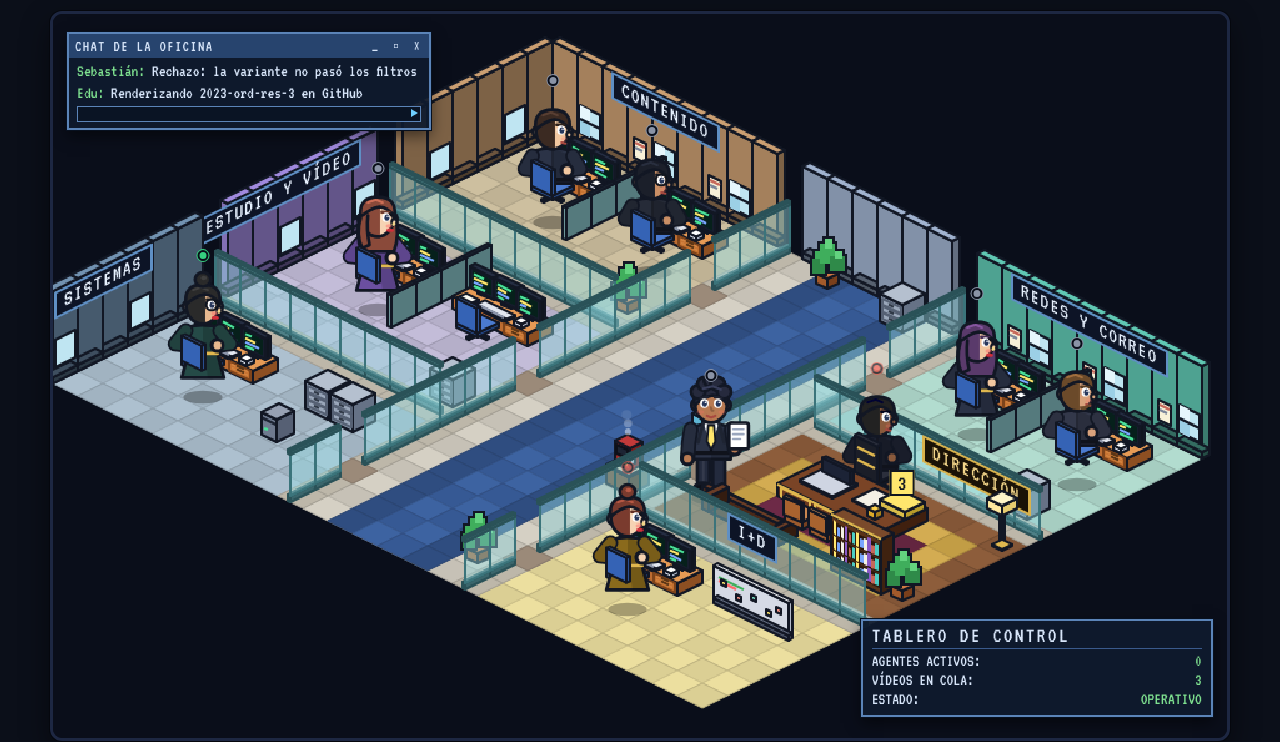
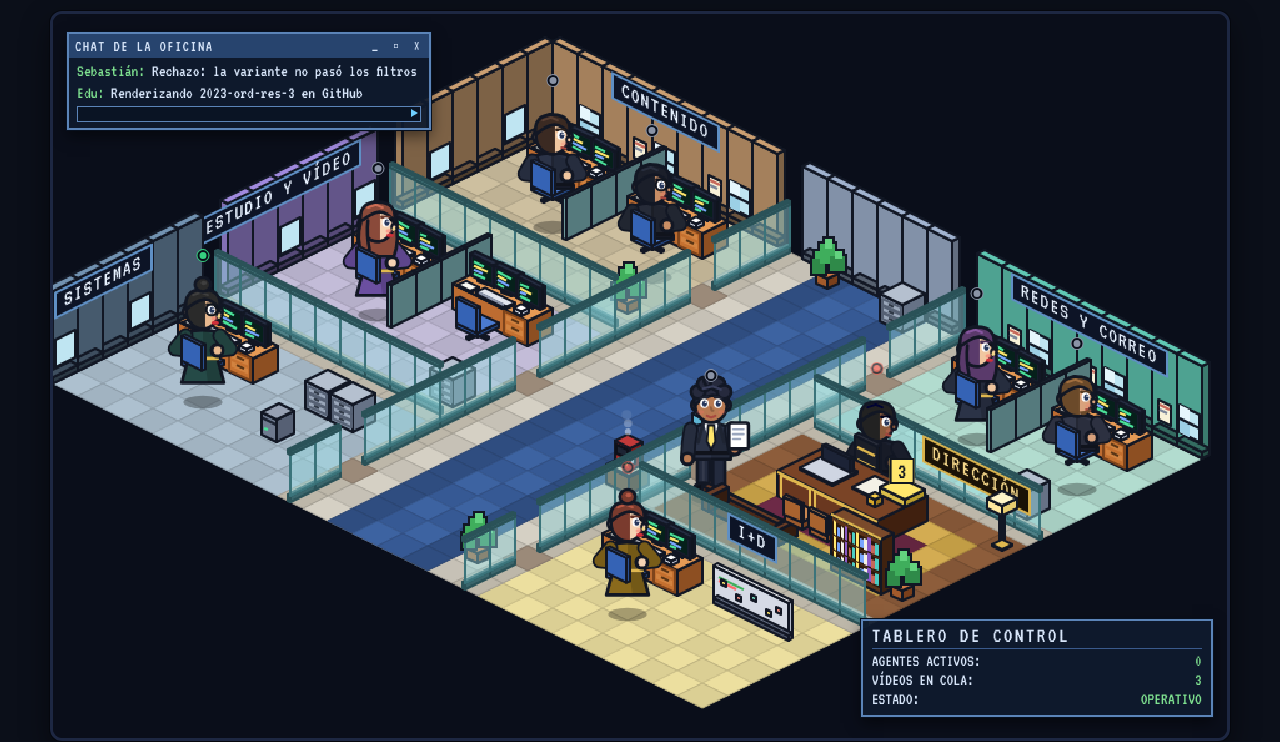
Before and after one commit to mdmatematicasweb/oficina-agentes, a plain HTML site: page index.html in a window 1280 px wide. Shown: the part 95-837 px from the top of the page. Drawn offline with nearby package versions, Linux system fonts and the light colour scheme; animation ran at ten frames a second.

Commit message:
fix: mesas más altas y sentados algo más bajos
Co-Authored-By: Claude Sonnet 5.5 <noreply@anthropic.com>
Claude-Session: https://claude.ai/code/session_011HiZDNL6NG7nUYkiSeYtSe

```diff
--- a/index.html
+++ b/index.html
@@ -152,7 +152,7 @@ function dibujaAgente(a){cx.save();
  const sit=!mov&&Math.abs(a.x-a.seat[0])<.05&&Math.abs(a.y-a.seat[1])<.05;
  const front=mov&&a.face>0,fem=!!a.fem,SK=a.skin||SKIN,SKd=sh(SK,.78),hc=a.hair,hcl=sh(hc,1.5),coat=a.coat,cd=sh(coat,.7);
  const bob=mov?(ph?-1.5:0):0;
- cx.translate(Math.round(sx0),Math.round(sy0+6)+(sit?15:0));cx.scale(1.3,1.3);cx.lineJoin='round';cx.lineCap='round';
+ cx.translate(Math.round(sx0),Math.round(sy0+6)+(sit?19:0));cx.scale(1.3,1.3);cx.lineJoin='round';cx.lineCap='round';
  const draw=(fn,fill,ol,lw)=>{cx.beginPath();fn();if(fill){cx.fillStyle=fill;cx.fill()}if(ol!==false){cx.strokeStyle=OL;cx.lineWidth=lw||2;cx.stroke()}};
  const E=(x,y,rx,ry,fill,ol)=>draw(()=>cx.ellipse(x,y+bob,rx,ry,0,0,7),fill,ol);
  const RR=(x,y,w,h,r,fill,ol)=>draw(()=>cx.roundRect(x,y+bob,w,h,r),fill,ol);
@@ -239,22 +239,22 @@ function rotulo(txt,plano,pos,centro,h0,oro){cx.save();cx.font='17px VT323, mono
  cx.fillStyle=oro?'#f3d68a':'#e8f2ff';cx.fillText(txt,0,0);cx.restore()}
 // ---------- Muebles ----------
 function monitor(mx,my,mw,seed,t){
- box(mx+mw/2-.18,my+.05,.36,.15,1.5,5,'#2b3550','#1f273a','#181f30');
- box(mx,my,mw,.22,8.5,6,'#252d42','#161d2d','#10151f');screen(mx,my,mw,.22,8.5,6,seed,t)}
+ box(mx+mw/2-.18,my+.05,.36,.15,1.5,10,'#2b3550','#1f273a','#181f30');
+ box(mx,my,mw,.22,8.5,11,'#252d42','#161d2d','#10151f');screen(mx,my,mw,.22,8.5,11,seed,t)}
 function mesa(k,t){const s=ST[k],[x,y,w,d]=s.desk;
- const D=k==='D',cs=D?['#7a4426','#5a2e19','#40200f']:['#e69a55','#bd6c31','#8d4f22'];box(x,y,w,d,5,0,...cs);if(D)line3(x,y+d,4.6,'#e0b84f',[x+w,y+d]);
+ const D=k==='D',cs=D?['#7a4426','#5a2e19','#40200f']:['#e69a55','#bd6c31','#8d4f22'];box(x,y,w,d,10,0,...cs);if(D)line3(x,y+d,9.6,'#e0b84f',[x+w,y+d]);
  if(k==='D'){
   // despacho: mesa grande con portátil, lámpara, plumier y bandeja
-  quadY(x+.15,x+1.3,y+d,.8,4.2,'#6a3820','#e0b84f');quadY(x+1.5,x+2.7,y+d,.8,4.2,'#6a3820','#e0b84f');
-  box(x+.4,y+.5,1.3,1.0,.8,5,'#cfd5e2','#a3abbf','#838ba0');box(x+.5,y+.55,1.1,.14,5.5,5.8,'#2a3248','#1c2336','#141a29');
-  box(x+2.2,y+.3,.9,.9,.5,5,'#f4f1e6','#d7d1bd','#b9b29a');box(x+3.1,y+1.2,.3,.3,3,5,'#ffd24a','#d9a92a','#a8801c')}
+  quadY(x+.15,x+1.3,y+d,.8,9.2,'#6a3820','#e0b84f');quadY(x+1.5,x+2.7,y+d,.8,9.2,'#6a3820','#e0b84f');
+  box(x+.4,y+.5,1.3,1.0,.8,10,'#cfd5e2','#a3abbf','#838ba0');box(x+.5,y+.55,1.1,.14,5.5,10.8,'#2a3248','#1c2336','#141a29');
+  box(x+2.2,y+.3,.9,.9,.5,10,'#f4f1e6','#d7d1bd','#b9b29a');box(x+3.1,y+1.2,.3,.3,3,10,'#ffd24a','#d9a92a','#a8801c')}
  else{
   // pedestal con cajones al final de la mesa
-  quadY(x+w-.95,x+w-.08,y+d,.7,4.6,'#c4702f','#7e441b');
-  for(const h of[1.9,3.2])quadY(x+w-.85,x+w-.18,y+d,h,h+.9,'#d28340',null),line3(x+w-.66,y+d,h+.45,'#5a3515',[x+w-.36,y+d]);
+  quadY(x+w-.95,x+w-.08,y+d,.7,9.6,'#c4702f','#7e441b');
+  for(const h of[2.8,6.2])quadY(x+w-.85,x+w-.18,y+d,h,h+2.2,'#d28340',null),line3(x+w-.66,y+d,h+1.1,'#5a3515',[x+w-.36,y+d]);
   monitor(x+.1,y+.18,.95,k.charCodeAt(0),AG[k].typing?t:0);monitor(x+1.02,y+.14,.95,k.charCodeAt(0)+1,AG[k].typing?t:0);monitor(x+1.94,y+.18,.95,k.charCodeAt(0)+2,AG[k].typing?t:0);
-  box(x+.9,y+.62,1.2,.32,.8,5,'#e2e6ef','#aab1c4','#8890a6');line3(x+.98,y+.94,5.9,'#8f98ad',[x+2.0,y+.94]);
-  box(x+2.35,y+.62,.3,.3,1.8,5,'#ffffff','#d9dde8','#b4bacb');box(x+.2,y+.65,.5,.35,.6,5,'#fbfbf4','#d9d6c6','#bab69f')}}
+  box(x+.9,y+.62,1.2,.32,.8,10,'#e2e6ef','#aab1c4','#8890a6');line3(x+.98,y+.94,10.9,'#8f98ad',[x+2.0,y+.94]);
+  box(x+2.35,y+.62,.3,.3,1.8,10,'#ffffff','#d9dde8','#b4bacb');box(x+.2,y+.65,.5,.35,.6,10,'#fbfbf4','#d9d6c6','#bab69f')}}
 function silla(k){const[sx,sy]=ST[k].seat;const D=k==='D';
  box(sx+.42,sy+.42,.16,.16,2.5,0,'#2a2f3d','#1c202b','#14171f');
  box(sx+.1,sy+.45,.8,.1,.7,0,'#2a2f3d','#1c202b','#14171f');box(sx+.45,sy+.1,.1,.8,.7,0,'#2a2f3d','#1c202b','#14171f');
@@ -322,18 +322,18 @@ function dibuja(t){TT=t;cx.fillStyle='#0a0e1a';cx.fillRect(0,0,CW,CH);
  for(let y=0;y<H;y++){if(!DOORS.some(d=>d[0]===9&&d[1]===y))glassV(9,y);if(!DOORS.some(d=>d[0]===16&&d[1]===y))glassV(16,y)}
  for(const yy of[6,13]){for(let x=0;x<=8;x++)glassH(x,yy);for(let x=17;x<=25;x++)glassH(x,yy)}
  // cubículos: panel bajo entre puestos vecinos
- for(const[x,y0]of[[4,0],[4,7],[21,0]])for(let y=y0;y<y0+4;y++)items.push({k:x+y+.9,d:()=>{box(x+.4,y,.14,1,13,0,'#8fb7b9','#6c9598','#557a7d')}});
+ for(const[x,y0]of[[4,0],[4,7],[21,0]])for(let y=y0;y<y0+4;y++)items.push({k:x+y+.9,d:()=>{box(x+.4,y,.14,1,17,0,'#8fb7b9','#6c9598','#557a7d')}});
  for(const k in ST){const[x,y,w,d]=ST[k].desk,[sx,sy]=ST[k].seat;
   items.push({k:kb(x,y,w,d),d:()=>mesa(k,AG[k].t)});
   items.push({k:sx+sy+.55,d:()=>silla(k)});items.push({k:sx+sy+1.45,d:()=>respaldo(k)})}
  EXTRA.forEach(e=>items.push({k:kb(e.x,e.y,e.w||1,1),d:()=>drawExtra(e)}));
- items.push({k:TRAY[0]+1+TRAY[1]+1-.1,d:()=>box(TRAY[0],TRAY[1]+.1,1,.8,3,5,'#FFE66D','#d9bd4a','#b89c2a')});
+ items.push({k:TRAY[0]+1+TRAY[1]+1-.1,d:()=>box(TRAY[0],TRAY[1]+.1,1,.8,3,10,'#FFE66D','#d9bd4a','#b89c2a')});
  for(const k in AG){const a=AG[k];items.push({k:a.x+a.y+1.0,d:()=>dibujaAgente(a)})}
  items.sort((p,q)=>p.k-q.k);items.forEach(i=>i.d())}
 // ---------- Superposición HTML ----------
 const els={};
 for(const k in ST){const d=document.createElement('div');d.className='ag';d.innerHTML='<div class="bub" style="display:none"></div><div class="lab" style="display:none"><b></b><i></i></div><div class="dot"></div>';ov.appendChild(d);els[k]=d}
-const trayEl=document.createElement('div');trayEl.className='tray';{const[sx,sy]=iso(TRAY[0]+.5,TRAY[1]+.5);trayEl.style.left=(sx/CW*100)+'%';trayEl.style.top=((sy-30)/CH*100)+'%'}ov.appendChild(trayEl);
+const trayEl=document.createElement('div');trayEl.className='tray';{const[sx,sy]=iso(TRAY[0]+.5,TRAY[1]+.5);trayEl.style.left=(sx/CW*100)+'%';trayEl.style.top=((sy-40)/CH*100)+'%'}ov.appendChild(trayEl);
 let hov=null;const stage=document.querySelector('.stage');
 function pick(ev){const r=cv.getBoundingClientRect(),x=(ev.clientX-r.left)/r.width*CW,y=(ev.clientY-r.top)/r.height*CH;let best=null,bd=1e9;
  for(const k in AG){const a=AG[k],[sx,sy]=iso(a.x+.5,a.y+.5),fy=sy+6;if(x>sx-22&&x<sx+22&&y>fy-90&&y<fy+10){const d=Math.abs(x-sx)+Math.abs(y-(fy-40));if(d<bd){bd=d;best=k}}}return best}
```
